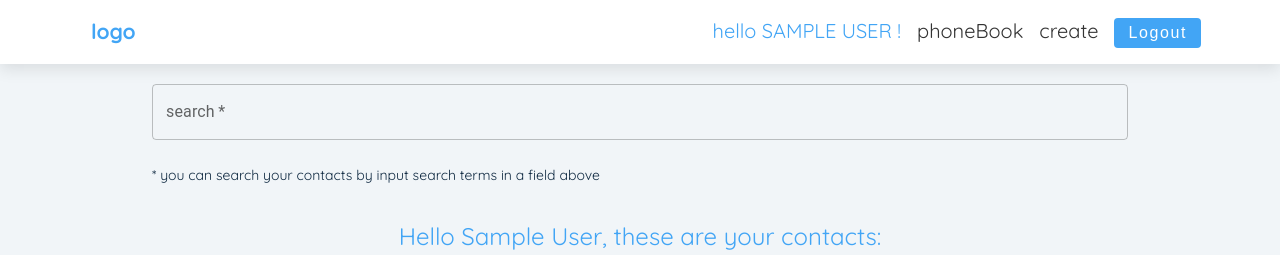
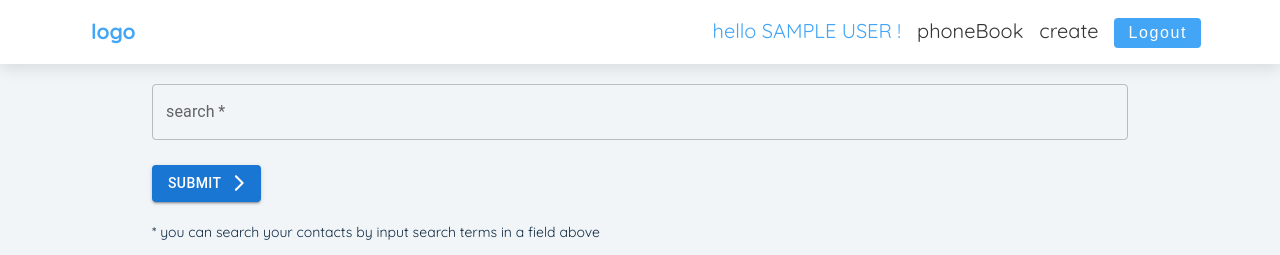
Before and after one commit to DusanVulic/react-phone-book, a React (Create React App) app: page / in a window 1280 px wide. Shown: the top 255 px of the page. Built offline with nearby package versions, Linux system fonts and the light colour scheme; no server answers; the database is empty; sample sign-in values are in the browser's storage.

Commit message:
added btn on search form

```diff
--- a/src/components/ContactList.js
+++ b/src/components/ContactList.js
@@ -32,10 +32,8 @@ const ContactList = ({ phonebookData }) => {
                 <div>
                   <h3>{company}</h3>
                   <p>{email}</p>
-                  <a href={"tel:" + { phone }} className={classes.phone}>
-                    pozovi {phone}
-                  </a>
-                  <p className={classes.big_screeen_phone}>{phone}</p>
+
+                  <p className={classes.phone}>{phone}</p>
                   <p>{additionalInfo}</p>
                 </div>
               </article>
--- a/src/components/ContactList.module.css
+++ b/src/components/ContactList.module.css
@@ -28,7 +28,6 @@ article {
 .name {
     text-transform: uppercase;
     color: #42a5f5;
-    margin-left: 10px;
     font-size: 1.15rem;
 }
 
@@ -45,10 +44,6 @@ article {
     color: blueviolet;
     text-decoration: none;
     margin-bottom: 50px;
-}
-
-.big_screeen_phone {
-    display: none;
 }
 
 .no_contact {
@@ -72,12 +67,6 @@ article {
     .wrap {
         grid-template-columns: 1fr 1fr;
     }
-    .phone {
-        display: none;
-    }
-    .big_screeen_phone {
-        display: block;
-    }
 }
 
 @media screen and (min-width: 1020px) {
--- a/src/components/SearchList.js
+++ b/src/components/SearchList.js
@@ -41,10 +41,8 @@ const SearchList = ({ searchData }) => {
                   <div>
                     <h3>{company}</h3>
                     <p>{email}</p>
-                    <a href={"tel:" + { phone }} className={classes.phone}>
-                      pozovi {phone}
-                    </a>
-                    <p className={classes.big_screeen_phone}>{phone}</p>
+
+                    <p className={classes.phone}>{phone}</p>
                     <p>{additionalInfo}</p>
                   </div>
                 </article>
--- a/src/components/Searchbar.js
+++ b/src/components/Searchbar.js
@@ -4,6 +4,8 @@ import { useState } from "react";
 //MUI
 import Container from "@mui/material/Container";
 import TextField from "@mui/material/TextField";
+import Button from "@mui/material/Button";
+import ArrowForwardIosRoundedIcon from "@mui/icons-material/ArrowForwardIosRounded";
 //
 
 const Serchbar = () => {
@@ -46,6 +48,14 @@ const Serchbar = () => {
           required
           sx={{ marginBottom: "25px" }}
         />
+        <Button
+          variant="contained"
+          type="submit"
+          endIcon={<ArrowForwardIosRoundedIcon />}
+          sx={{ marginBottom: "20px" }}
+        >
+          submit
+        </Button>
       </form>
       <p>
         * you can search your contacts by input search terms in a field above
```
